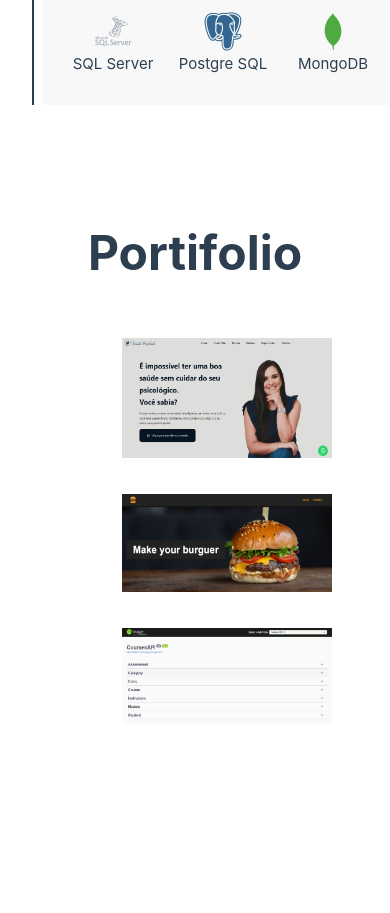
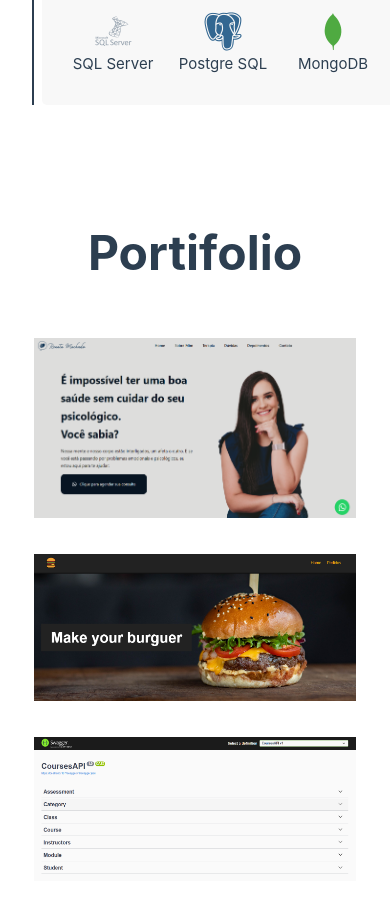
Before and after one commit to eduardojacomo/lifeandspiritchurch, a Vue app: page / in a window 390 px wide. Shown: the part 2200-3113 px from the top of the page. Built offline with nearby package versions, Linux system fonts and the light colour scheme.

Commit message:
responsive portifolio

```diff
--- a/src/components/Banner.vue
+++ b/src/components/Banner.vue
@@ -139,7 +139,7 @@
 .vertical {
     position: absolute;
     bottom: 50px;
-    right: 50px;
+    right: 5px;
     display: flex;
     transform: rotate(90deg);
     padding: 0 0 5rem 10px;
--- a/src/components/Portfolio.vue
+++ b/src/components/Portfolio.vue
@@ -298,4 +298,14 @@ onMounted(() => {
 .text p {
   font-size: 1rem;
 }
+
+@media screen and (max-width: 768px){
+  .container{
+    padding: 70px .5rem 0.5rem .5rem;
+  }
+  .projects{
+    padding: 1rem;
+  }
+}
+
 </style>
```
